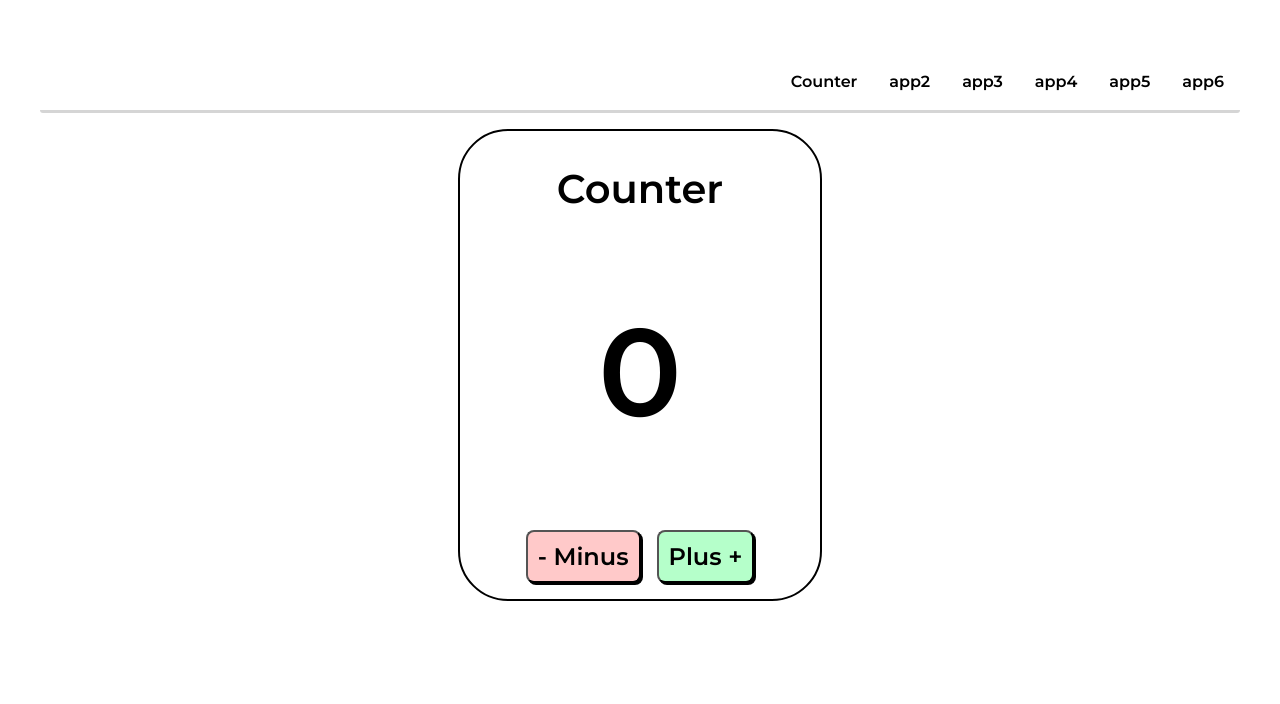
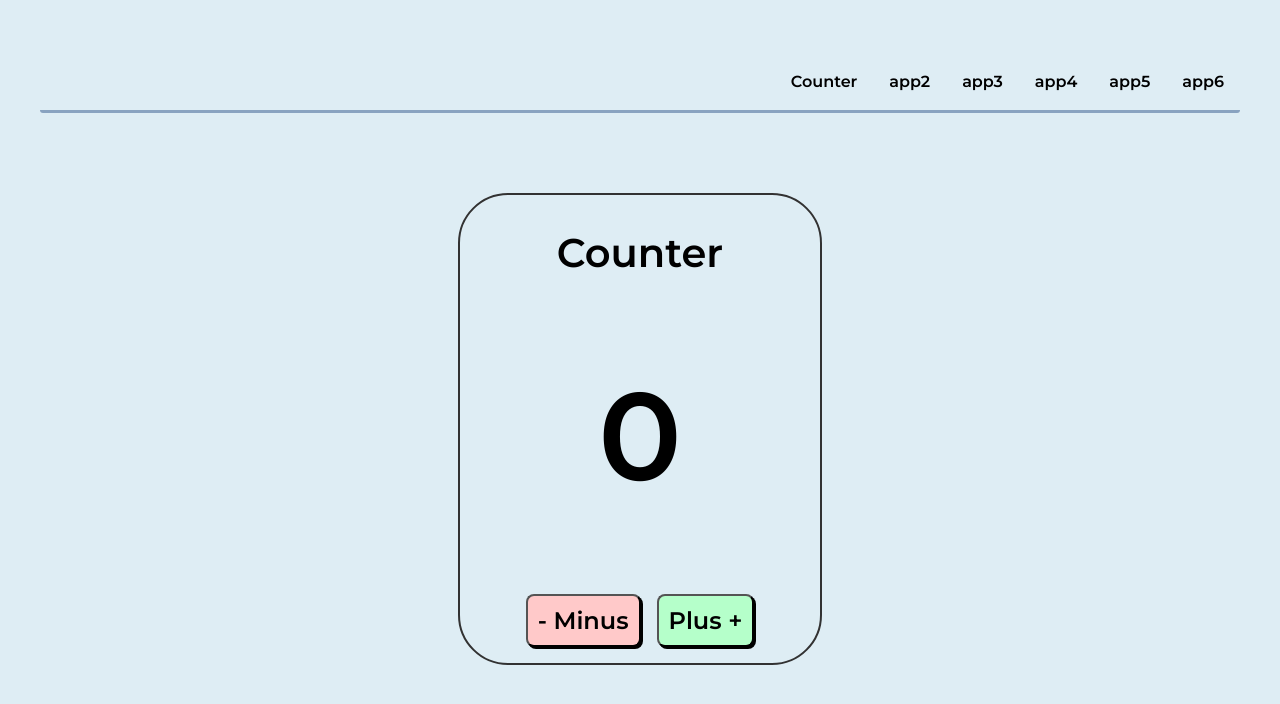
Before and after one commit to valeevaDiana/Six-projects, a React (Vite) app: page / in a window 1280 px wide. Shown: the top 704 px of the page. Built offline with nearby package versions, Linux system fonts and the light colour scheme.

Commit message:
change background

```diff
--- a/src/App.css
+++ b/src/App.css
@@ -7,13 +7,12 @@
 
 * {
   font-family: 'Montserrat', sans-serif;
-
 }
 
 .App {
-  margin: 0 auto;
+  margin: 5rem auto;
   width: 30%;
-  border: 2px solid black;
+  border: 2px solid rgb(50, 50, 50);
   border-radius: 50px;
 }
 
@@ -21,7 +20,7 @@
   display: flex;
   list-style: none;
   justify-content: right;
-  border-bottom: 3px solid rgb(213, 213, 213);
+  border-bottom: 3px solid rgb(137, 163, 192);
   border-radius: 3px;
 }
 
@@ -30,11 +29,10 @@
   cursor: pointer;
   transition: all 0.5s ease;
   border-bottom: 3px solid transparent;
-  border-radius: 3px;
 }
 
 .navigation li:hover {
-  border-bottom: 3px solid rgb(77, 77, 77);
+  border-bottom: 3px solid rgb(34, 45, 86);
   transform: scale(1.1);
 }
 
--- a/src/index.css
+++ b/src/index.css
@@ -1 +1,3 @@
 @import url('https://fonts.googleapis.com/css2?family=Lato:ital,wght@0,100;0,300;0,400;0,700;0,900;1,100;1,300;1,400;1,700;1,900&family=Montserrat:ital,wght@0,600;1,600&display=swap');
+
+html {background-color: rgba(102, 172, 204, 0.21)}
```
